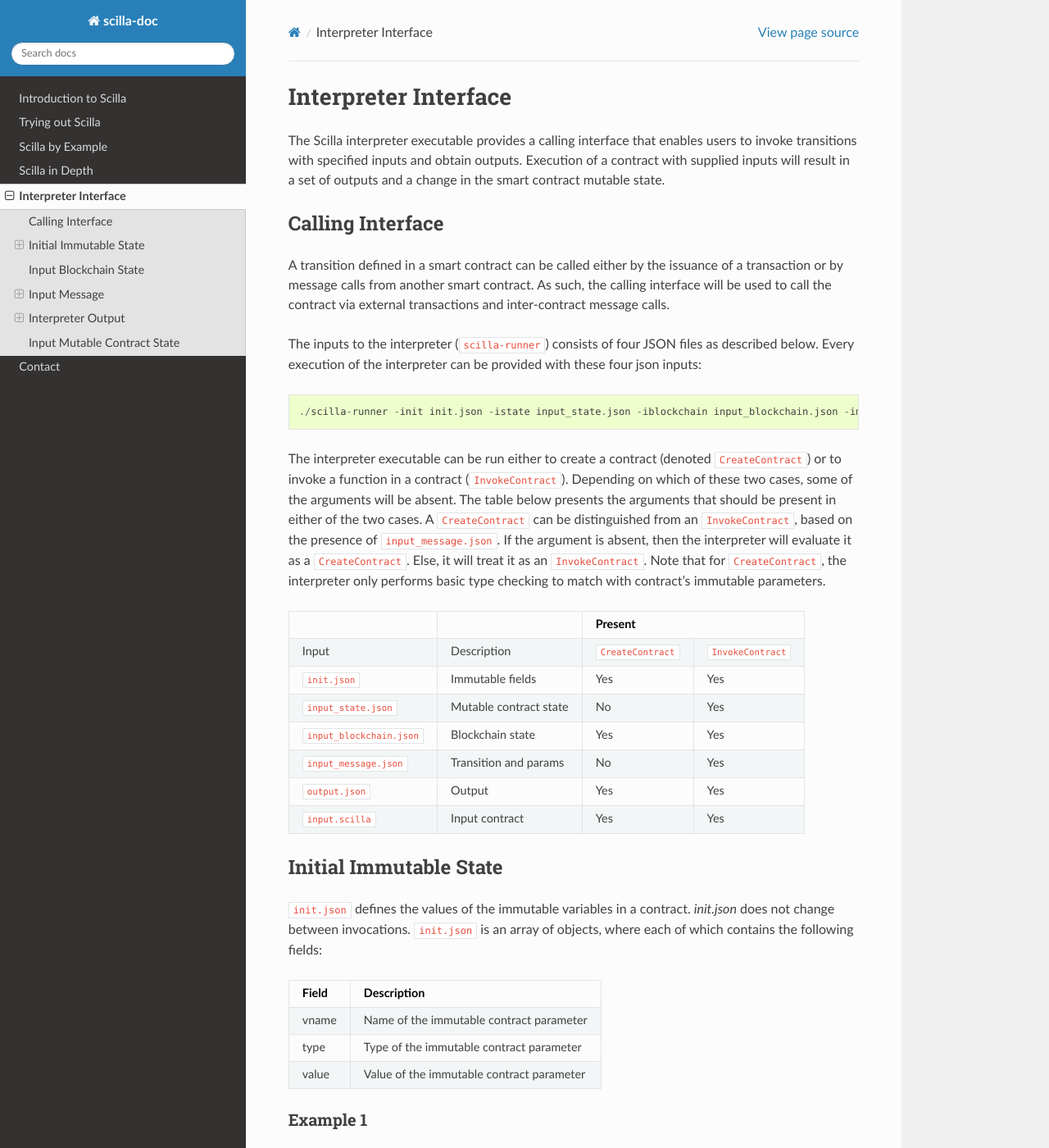
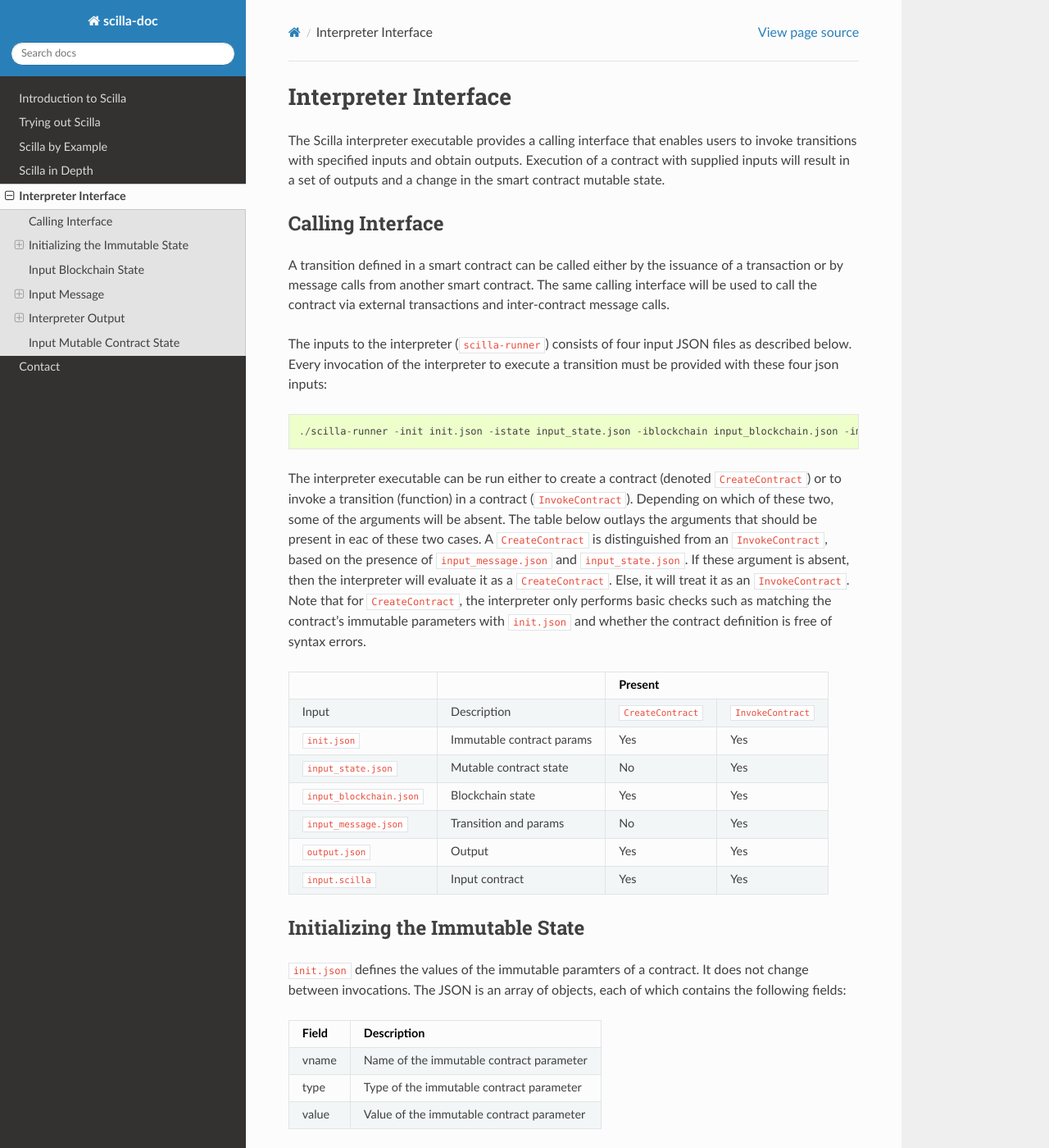
Before and after one commit to Zilliqa/scilla-docs, a Sphinx documentation site: the page built from docs/source/interface.rst, in a window 1280 px wide and 1400 px high. Shown: the whole window at 82% size. Built offline with Sphinx 7.4.7 and the Read the Docs theme 2.0.0, drawn with Linux system fonts in a browser that asks for light colours; some of the changed text lies outside the part shown.

Commit message:
proofread interpreter interface section

```diff
--- a/docs/source/interface.rst
+++ b/docs/source/interface.rst
@@ -14,26 +14,27 @@ Calling Interface
 ###################
 
 A transition defined in a smart contract can be called either by the issuance
-of a transaction or by message calls from another smart contract. As such, the
+of a transaction or by message calls from another smart contract. The same
 calling interface will be used to call the contract via external transactions
 and inter-contract message calls.
 
-The inputs to the interpreter (``scilla-runner``) consists of four JSON files
-as described below. Every execution of the interpreter can be provided with
-these four json inputs: ::
+The inputs to the interpreter (``scilla-runner``) consists of four input JSON
+files as described below. Every invocation of the interpreter to execute a
+transition must be provided with these four json inputs: ::
 
     ./scilla-runner -init init.json -istate input_state.json -iblockchain input_blockchain.json -imessage input_message.json -o output.json -i input.scilla
 
 The interpreter executable can be run either to create a contract (denoted
-``CreateContract``) or to invoke a function in a contract (``InvokeContract``).
-Depending on which of these two cases, some of the arguments will be absent.
-The table below presents the arguments that should be present in either of the
-two cases.  A ``CreateContract`` can be distinguished from an
-``InvokeContract``, based on the presence of ``input_message.json``. If the
-argument is absent, then the interpreter will evaluate it as a
-``CreateContract``. Else, it will treat it as an ``InvokeContract``. Note that
-for ``CreateContract``, the interpreter only performs basic type checking to
-match with contract’s immutable parameters.
+``CreateContract``) or to invoke a transition (function) in a contract (``InvokeContract``).
+Depending on which of these two, some of the arguments will be absent.
+The table below outlays the arguments that should be present in eac of
+these two cases.  A ``CreateContract`` is distinguished from an
+``InvokeContract``, based on the presence of ``input_message.json`` and
+``input_state.json``. If these argument is absent, then the interpreter will
+evaluate it as a ``CreateContract``. Else, it will treat it as an ``InvokeContract``.
+Note that for ``CreateContract``, the interpreter only performs basic checks such as
+matching the contract’s immutable parameters with ``init.json`` and whether the
+contract definition is free of syntax errors.
 
 
 +---------------------------+---------------------------+------------------------------------------+
@@ -41,7 +42,7 @@ match with contract’s immutable parameters.
 +===========================+===========================+=====================+====================+
 | Input                     |    Description            |``CreateContract``   | ``InvokeContract`` |
 +---------------------------+---------------------------+---------------------+--------------------+
-| ``init.json``             | Immutable fields          | Yes                 |  Yes               |
+| ``init.json``             | Immutable contract params | Yes                 |  Yes               |
 +---------------------------+---------------------------+---------------------+--------------------+
 | ``input_state.json``      | Mutable contract state    | No                  |  Yes               |
 +---------------------------+---------------------------+---------------------+--------------------+
@@ -55,12 +56,12 @@ match with contract’s immutable parameters.
 +---------------------------+---------------------------+---------------------+--------------------+
 
 
-Initial Immutable State
-#########################
+Initializing the Immutable State
+################################
 
-``init.json`` defines the values of the immutable variables in a contract.
-`init.json` does not change between invocations.  ``init.json`` is an array of
-objects, where each of which contains the following fields:
+``init.json`` defines the values of the immutable paramters of a contract.
+It does not change between invocations.  The JSON is an array of
+objects, each of which contains the following fields:
 
 =====  ==========================================
 Field      Description
@@ -173,8 +174,8 @@ params    An array of parameter objects
 =======  ===========================================
 
 
-The first three fields namely ``_sender``, ``_amount``, and ``_tag`` are
-compulsory in the sense that their value cannot be ``NULL``.
+All the four fields are mandatory. ``params`` can be empty if the transition
+takes no parameters.
 
 The ``params`` array is encoded similar to how ``init.json`` is encoded, with
 each parameter specifying the (``vname``, ``type``, ``value``) that has to be
```
Also changed, not shown: other parts of docs/source/interface.rst (+1 -1 lines).
